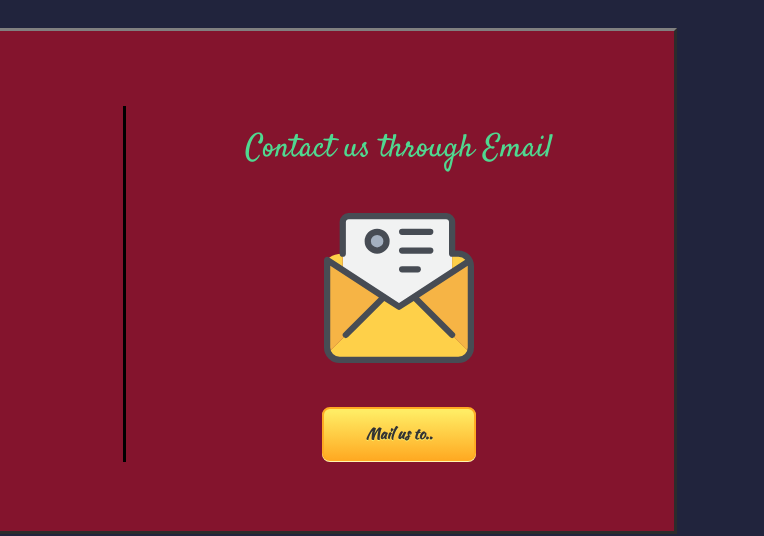
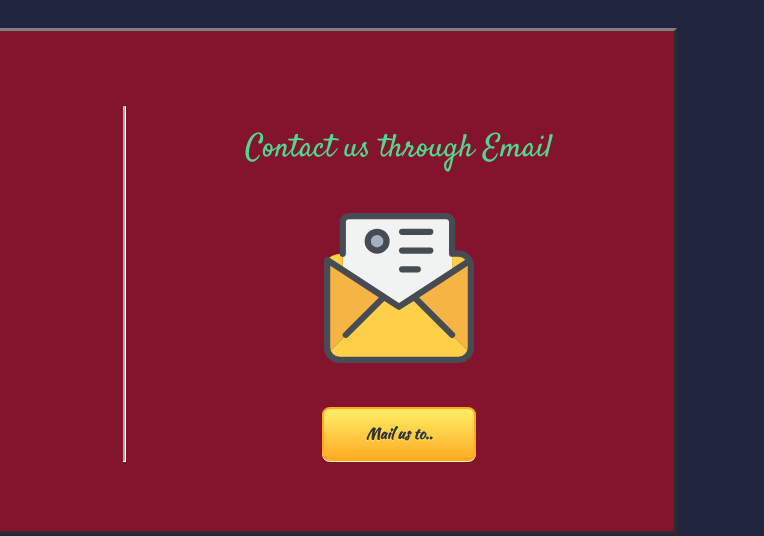
Before and after one commit to Des-n-Dev-Turbo/FAMLBB, a plain HTML site: page index.html in a window 1280 px wide. Shown: the part 1703-2239 px from the top of the page, 516-1280 px from the left. Drawn offline with Linux system fonts and the light colour scheme.

Commit message:
Add files via upload

```diff
--- a/CSS/style.css
+++ b/CSS/style.css
@@ -226,7 +226,8 @@ h2 {
   display: inline-block;
   margin: 75px 5px;
   height:70%;
-  border-style: solid;
+  border-style:groove;
+  border-color: white;
   border-left: 1px;
 }
 
```
